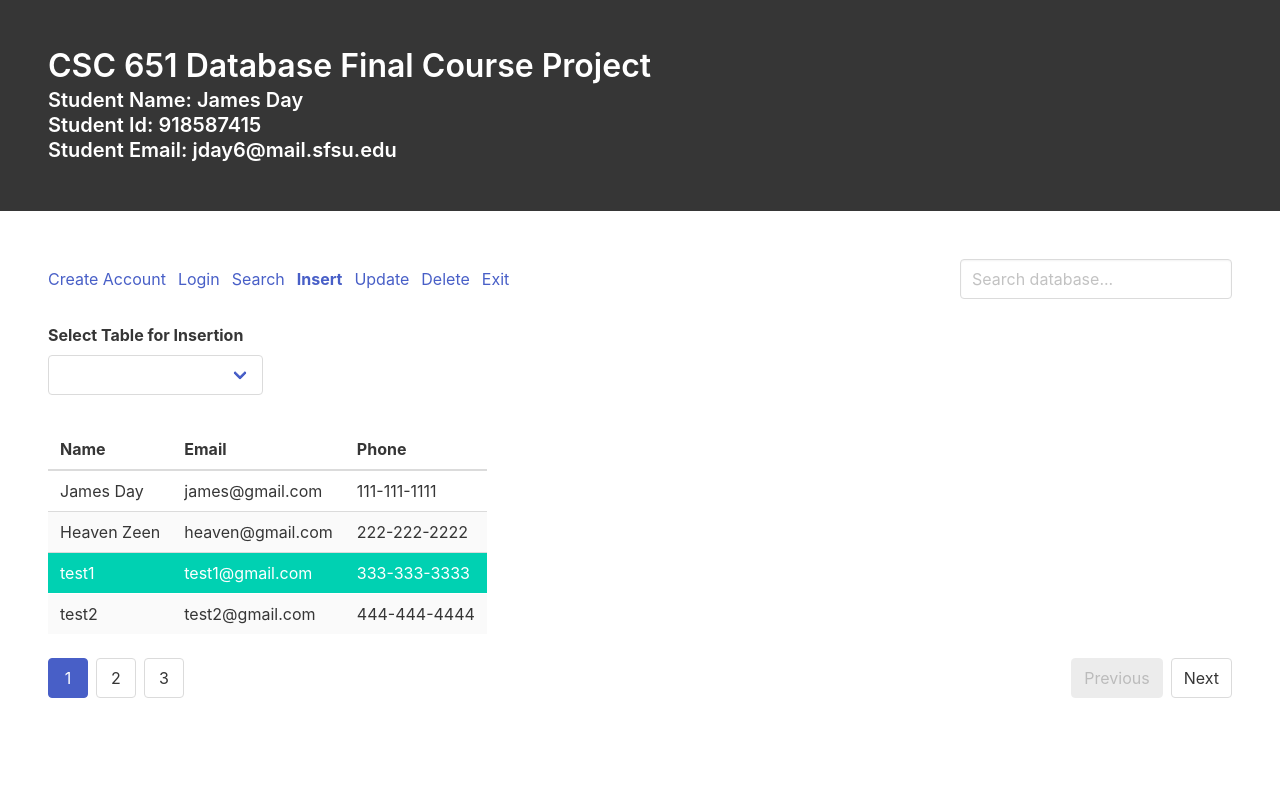
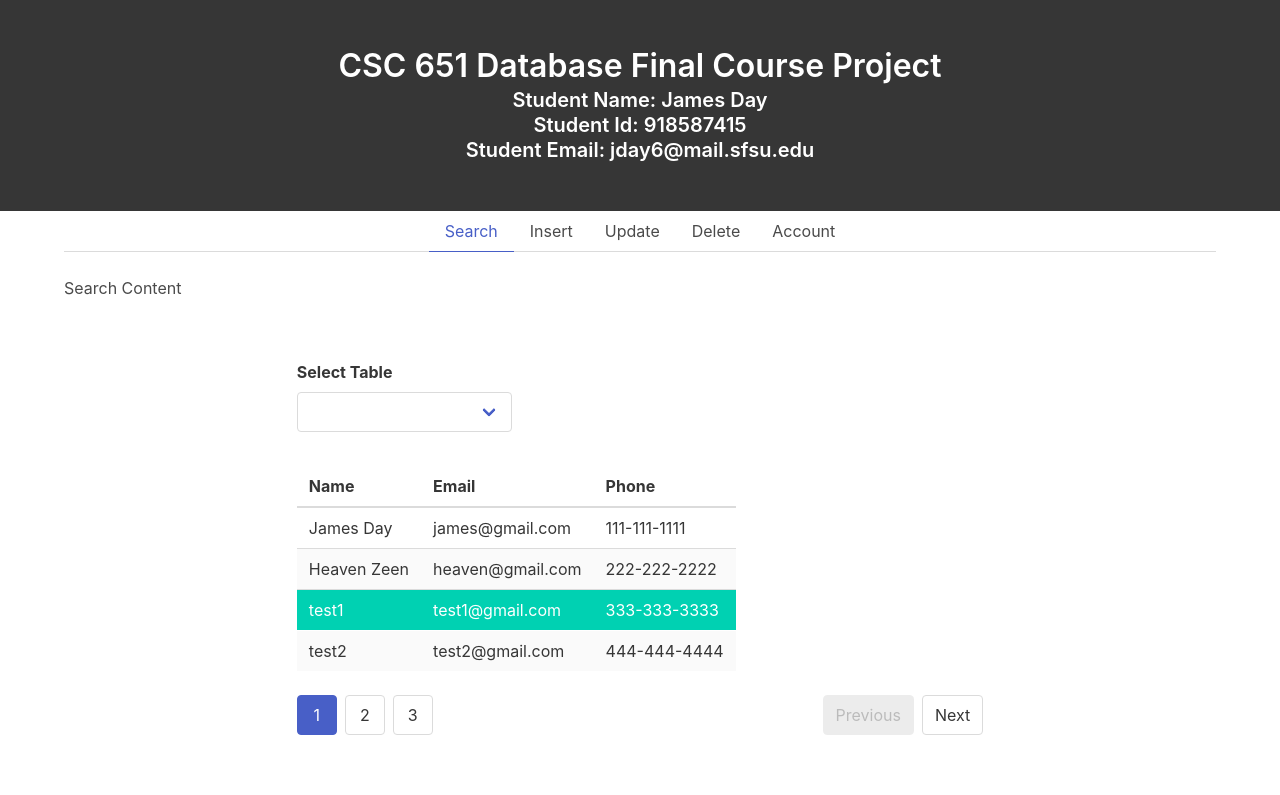
Before and after one commit to dayjames12/PersonalWebsite, a Node server app: page /database in a window 1280 px wide. Shown: the part 76-871 px from the top of the page. Before the commit the page ends 774 px from the top, so only its background shows below. Run offline with Node 20, Linux system fonts and the light colour scheme; some libraries are stand-ins or nearby versions.

Commit message:
added a tab switcher for possible ui design change, also added function to make input fields all caps lock(helpful for license input)

```diff
--- a/public/javascript/database.js
+++ b/public/javascript/database.js
@@ -1,17 +1,50 @@
-// document.querySelector("#databaseForm").addEventListener("submit", getData);
+// FORM INSERT
+document.querySelector(".test_form").addEventListener("submit", getData);
+function getData(e){
+    const data = document.querySelector(".test_data").value;
 
-// function getData(e){
-//     const data = document.querySelector(".data").value;
+    console.log(data);
 
-//     console.log(data);
+    e.preventDefault();
+}
 
-//     e.preventDefault();
-// }
-
-
+// FORM DROP DOWN SELECTOR
 // used helpful answer from Simon on stackoverflow https://stackoverflow.com/questions/11959889/show-hide-different-forms-based-on-a-option-selected
 // jquery to select different forms from dropdown menu to select proper fields to insnert per table
 $("#insert_table_select").on("change", function() {
+    // show selected table and hide all others
     $("#" + $(this).val()).show().siblings().hide()
+    // show the table drop down form
     $("#insert_table_form").show()
 })
+
+// TAB SWITCHER
+function openTab(event, tabID) {
+    // hide all class tab_content
+    tab_content = document.getElementsByClassName('tab_content')
+    for (i = 0; i < tab_content.length; i++) {
+        tab_content[i].style.display = 'none'
+    }
+
+    // remove is-active from class tab_links
+    tab_links = document.getElementsByClassName('tab_links')
+    for (i = 0; i < tab_links.length; i++) {
+        tab_links[i].className = tab_links[i].className.replace(' is-active',' ')
+
+    }
+
+    // show current tab by adding is-active to the tab_link
+    document.getElementById(tabID).style.display = 'block'
+    event.currentTarget.className += " is-active"
+}
+
+
+// FORCING INPUT TO CAPS
+// help from https://www.the-art-of-web.com/html/input-field-uppercase/
+document.getElementById('caps').addEventListener('input', forceUpperCase, false); // changed to on input so theres no delay
+function forceUpperCase(event){
+    var start = event.target.selectionStart
+    var end = event.target.selectionEnd
+    event.target.value = event.target.value.toUpperCase()
+    event.target.setSelectionRange(start, end)
+}
--- a/public/stylesheets/style.css
+++ b/public/stylesheets/style.css
@@ -0,0 +1,7 @@
+.tab_content{
+    display: none;
+}
+
+#search{
+    display: block;
+}
--- a/views/651-database-project/database.hbs
+++ b/views/651-database-project/database.hbs
@@ -1,7 +1,7 @@
 <body>
   {{!-- title --}}
-  <section class="hero is-dark has-text-left">
-    <div class="hero-body is-dark">
+  <section class="hero is-dark">
+    <div class="hero-body has-text-centered">
       <h1 class="title">
         CSC 651 Database Final Course Project
       </h1>
@@ -13,9 +13,48 @@
     </div>
   </section>
 
+  {{!-- Tabs Container  --}}
+  <div class="main container">
+    <div class="tabs is-centered">
+      <ul>
+        <li class="tab_links is-active" onclick="openTab(event,'search')"><a>Search</a></li>
+        <li class="tab_links" onclick="openTab(event,'insert')"><a>Insert</a></li>
+        <li class="tab_links" onclick="openTab(event,'update')"><a>Update</a></li>
+        <li class="tab_links" onclick="openTab(event,'delete')"><a>Delete</a></li>
+        <li class="tab_links" onclick="openTab(event,'account')"><a>Account</a></li>
+      </ul>
+    </div>
+
+    <div id="search" class="tab_content">
+      <h2 class="is-size-2"></h2>
+      <p>Search Content</p>
+    </div>
+
+    <div id="insert" class="tab_content">
+      <h2 class="is-size-2"></h2>
+      <p>Insert Content</p>
+    </div>
+
+    <div id="update" class="tab_content">
+      <h2 class="is-size-2"></h2>
+      <p>Update Content</p>
+    </div>
+
+    <div id="delete" class="tab_content">
+      <h2 class="is-size-2"></h2>
+      <p>Delete Content</p>
+    </div>
+
+    <div id="account" class="tab_content">
+      <h2 class="is-size-2"></h2>
+      <p>Account Content</p>
+    </div>
+
+  </div>
+
   {{!-- main section--}}
-  <section>
-    <div class="section">
+  <section class="section">
+    <div class="column is-three-fifths is-offset-one-fifth">
       {{!-- <div class="block">
         <p class="content is-medium has-background-white">
           Create Account <br>
@@ -29,10 +68,10 @@
       </div> --}}
 
       {{!-- level --}}
-      <div class="block">
-        <nav class="level">
+      {{!-- <div class="block">
+        <nav class="level"> --}}
           {{!-- left side --}}
-          <div class="level-left">
+          {{!-- <div class="level-left">
             <p class="level-item"><a href="">Create Account</a></p>
             <p class="level-item"><a href="">Login</a></p>
             <p class="level-item"><a href="">Search</a></p>
@@ -40,9 +79,9 @@
             <p class="level-item"><a href="">Update</a></p>
             <p class="level-item"><a href="">Delete</a></p>
             <p class="level-item"><a href="">Exit</a></p>
-          </div>
+          </div> --}}
           {{!-- right side --}}
-          <div class="level-right">
+          {{!-- <div class="level-right">
             <div class="level-item">
               <div class="field">
                 <p class="control">
@@ -52,14 +91,14 @@
             </div>
           </div>
         </nav>
-      </div>
+      </div> --}}
 
       {{!-- ALL Insert Forms  --}}
       <div class="block">
 
         <form id="insert_table_form" style="padding-bottom:10px;">
           <div class="field">
-            <label class="label">Select Table for Insertion</label>
+            <label class="label">Select Table</label>
             <p class="control">
               <span class="select">
                 <select id="insert_table_select">
@@ -87,24 +126,21 @@
           </div>
         </form>
 
-        {{!-- blank form --}}
-        <form name="blank" id="blank"></form>
-
         {{!-- car insert form --}}
-        <form name="car" id="car" style="display:none">
+        <form name="car" id="car" class="test_form" style="display:none">
           <div class="field">
             <label class="label">License</label>
-            <input type="text" class="input" placeholder="Enter License">
+            <input type="text" id="caps" class="input test_data" placeholder="Enter License">
           </div>
 
           <div class="field">
             <label class="label">Miles</label>
-            <input type="text" class="input" placeholder="Enter Miles">
+            <input type="text" class="input test_data" placeholder="Enter Miles">
           </div>
 
           <div class="field">
             <label class="label">carTypeID</label>
-            <input type="text" class="input" placeholder="Enter Car Type ID">
+            <input type="text" class="input test_data" placeholder="Enter Car Type ID">
           </div>
 
           <div class="field">
@@ -444,27 +480,6 @@
           </div>
         </form>
 
-        {{!-- form examples --}}
-        {{!-- <form> --}}
-          {{!-- <div class="field"> --}}
-            {{!-- <label class="label">Name</label> --}}
-            {{!-- <input type="text" class="input data" placeholder="Enter name"> --}}
-            {{!-- <button class="button is-success is-outlined" type="submit">Submit</button> --}}
-          {{!-- </div> --}}
-
-          {{!-- danger form field example --}}
-          {{!-- <div class="field"> --}}
-            {{!-- <label class="label">with danger</label> --}}
-            {{!-- <input type="text" class="input is-danger" placeholder="Enter name"> --}}
-          {{!-- </div> --}}
-
-          {{!-- success form field example --}}
-          {{!-- <div class="field"> --}}
-            {{!-- <label class="label">with success</label> --}}
-            {{!-- <input type="text" class="input is-success" placeholder="Enter name"> --}}
-          {{!-- </div>                     --}}
-        {{!-- </form> --}}
-
       </div>
 
 
@@ -478,6 +493,7 @@
               <th>Phone</th>
             </tr>
           </thead>
+
           <tbody>
             <tr>
               <td>James Day</td>
@@ -500,6 +516,7 @@
               <td>444-444-4444</td>
             </tr>
           </tbody>
+
         </table>
       </div>
 
```
